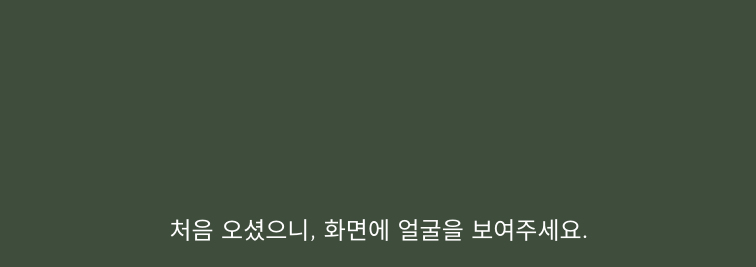
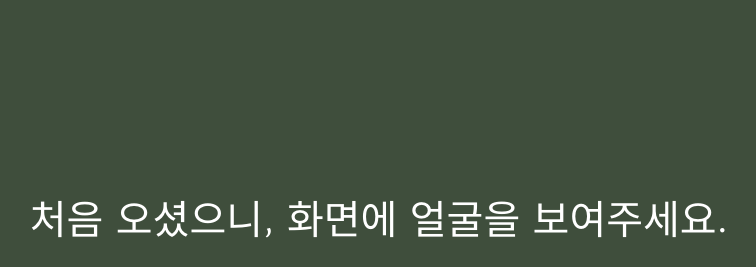
Before and after one commit to agphera/2024-1-SilverTech, a Django app: page /Camera in a window 1280 px wide. Shown: the part 533-800 px from the top of the page, without its empty margins (261-1017 px from the left). Run offline with Django 5.2, Linux system fonts and the light colour scheme; parts of the project's set-up code (start-up, migrations or seed data) failed here and were passed over.

Commit message:
Camera 30초 멘트 스타일 js 조정 완료

```diff
--- a/SilverTech/static/Camera.css
+++ b/SilverTech/static/Camera.css
@@ -32,7 +32,7 @@ body, html {
 .camera-ment {
     text-align: center;
     color: white;
-    font-size: 24px;
+    font-size: 40px;
     transition: opacity 1s ease-in-out;
     opacity: 1;
 }
```
